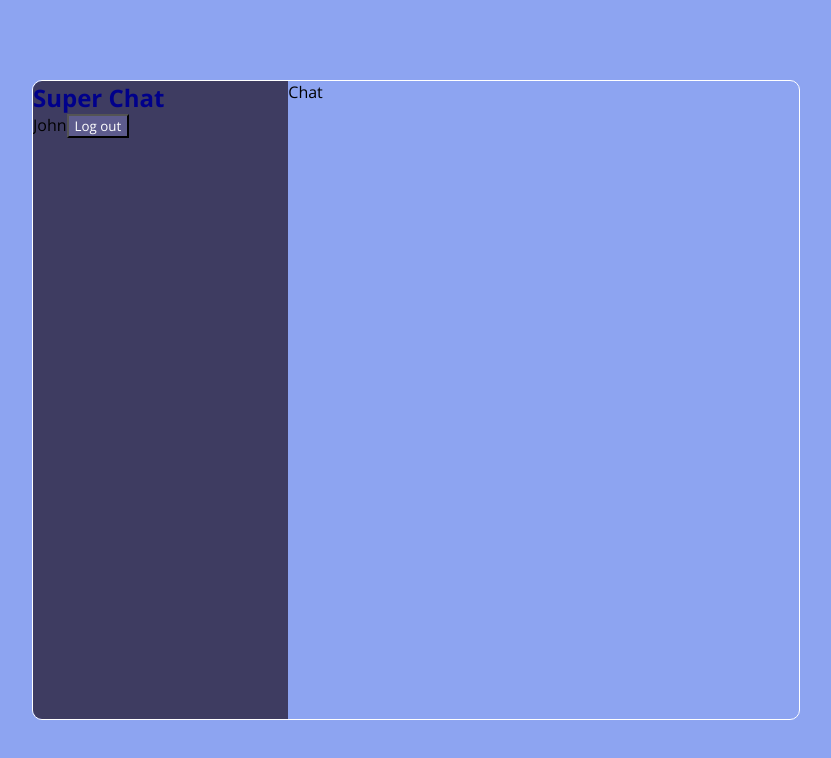
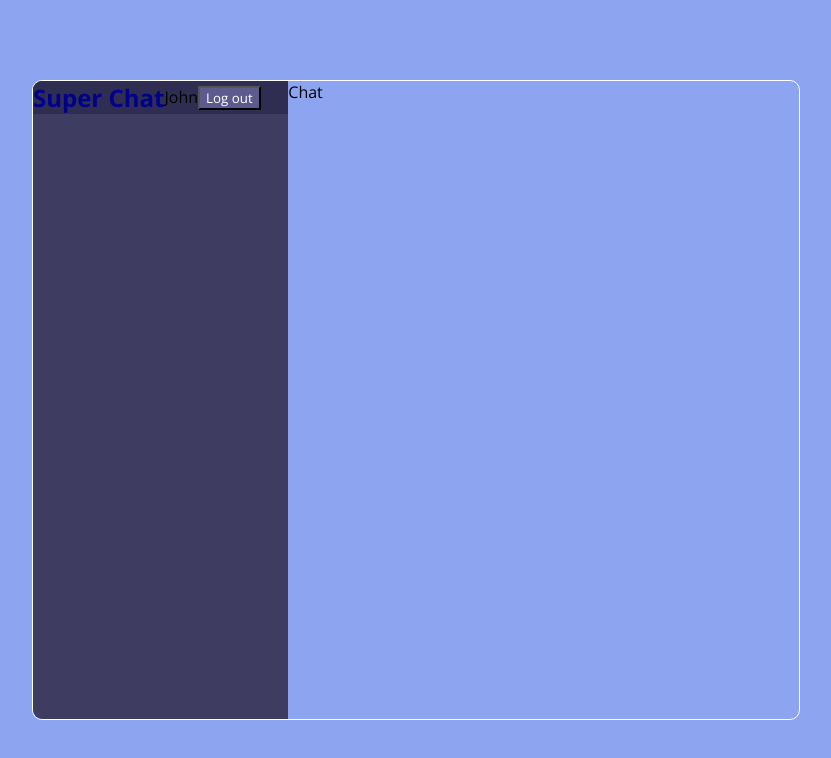
Before and after one commit to KingAJ19/Chat-App, a React (Create React App) app: page / in a window 1280 px wide. Shown: the top 758 px of the page, without its empty margins (224-1055 px from the left). Built offline with nearby package versions, Linux system fonts and the light colour scheme.

Commit message:
bg color

```diff
--- a/src/style.css
+++ b/src/style.css
@@ -99,6 +99,12 @@ img {
   overflow: hidden;
 }
 
+.navbar {
+  display: flex;
+  align-items: center;
+  background-color: #2f2d52;
+}
+
 .sidebar {
   flex: 1;
   background-color: #3e3c61;
```
